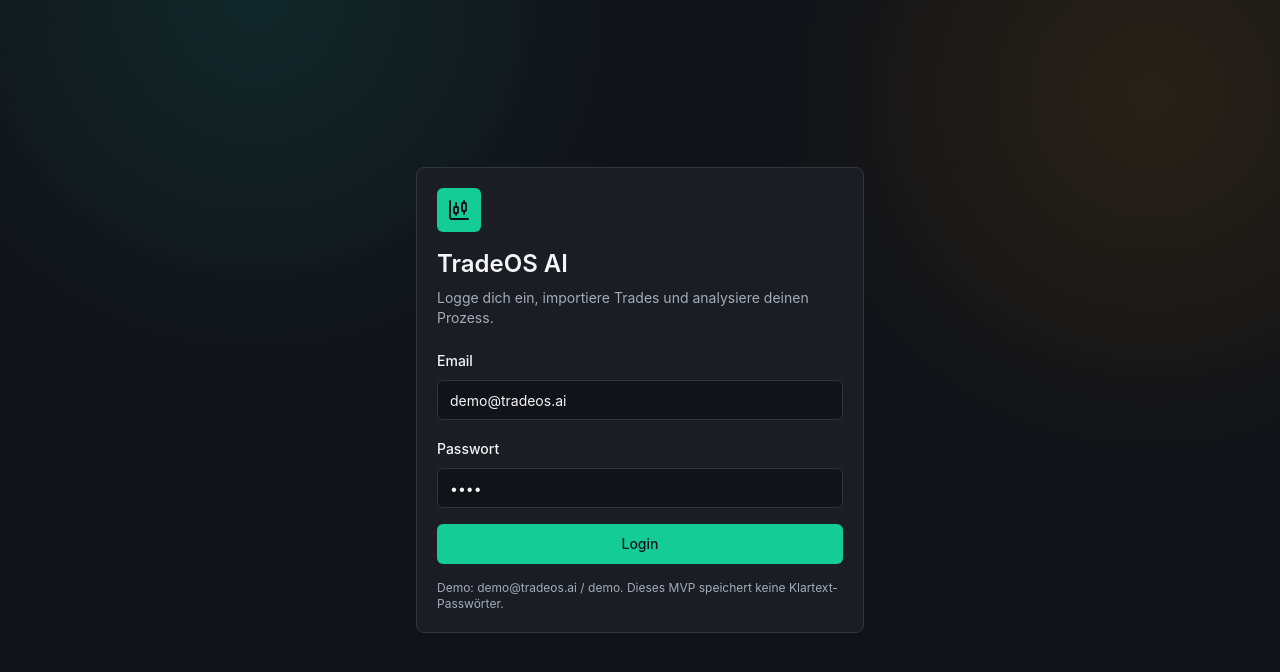
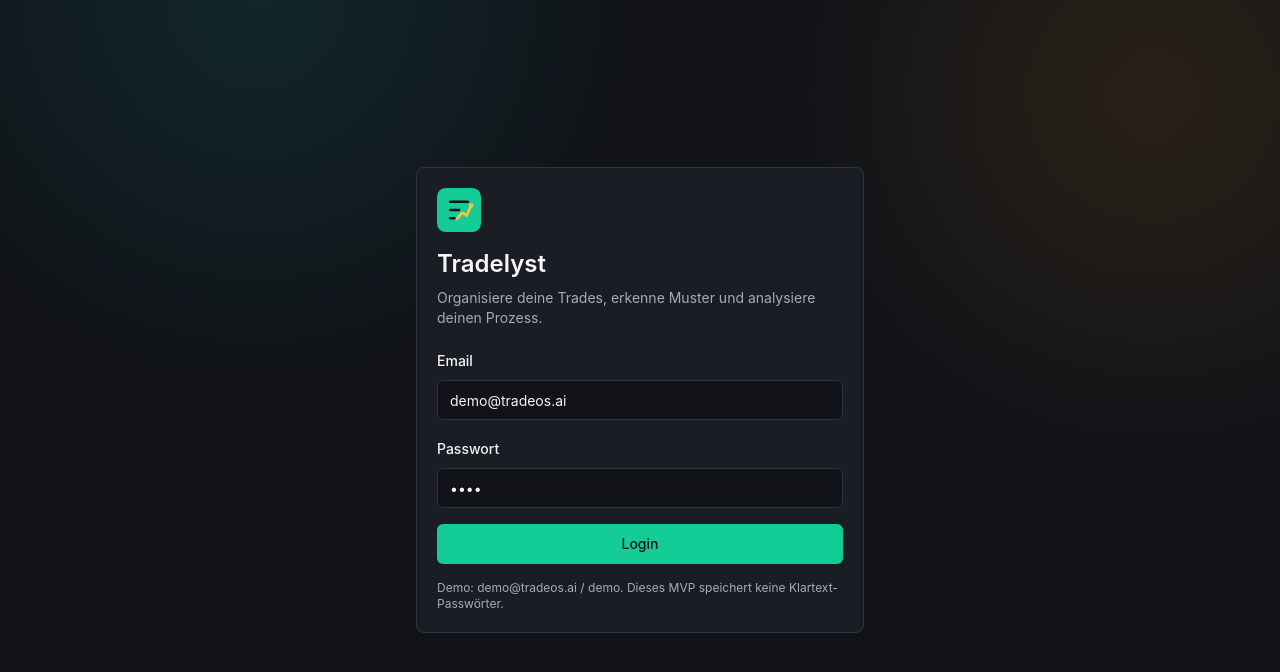
Before and after one commit to mysnip/trade-os, a Next.js app: page /login in a window 1280 px wide. Shown: the top 672 px of the page. Built offline with nearby package versions, Linux system fonts and the light colour scheme; no server answers.

Commit message:
Rebrand app surface to Tradelyst

```diff
--- a/app/layout.tsx
+++ b/app/layout.tsx
@@ -6,8 +6,8 @@ import { authOptions } from "@/lib/auth";
 import "./globals.css";
 
 export const metadata: Metadata = {
-  title: "TradeOS AI",
-  description: "Trading intelligence for journaling, analytics and process improvement."
+  title: "Tradelyst",
+  description: "Trade journal intelligence for structured tracking, analytics and process improvement."
 };
 
 export default async function RootLayout({
--- a/app/login/page.tsx
+++ b/app/login/page.tsx
@@ -3,8 +3,9 @@
 import { useState } from "react";
 import { signIn } from "next-auth/react";
 import { useRouter } from "next/navigation";
-import { CandlestickChart, Loader2 } from "lucide-react";
+import { Loader2 } from "lucide-react";
 
+import { BrandLogo } from "@/components/brand-logo";
 import { Button } from "@/components/ui/button";
 import { Card, CardContent, CardHeader, CardTitle } from "@/components/ui/card";
 import { Input } from "@/components/ui/input";
@@ -39,13 +40,11 @@ export default function LoginPage() {
     <main className="flex min-h-screen items-center justify-center px-4 py-10">
       <Card className="w-full max-w-md">
         <CardHeader className="space-y-4">
-          <div className="flex h-11 w-11 items-center justify-center rounded-md bg-primary text-primary-foreground">
-            <CandlestickChart className="h-6 w-6" />
-          </div>
+          <BrandLogo markClassName="h-11 w-11" />
           <div>
-            <CardTitle className="text-2xl">TradeOS AI</CardTitle>
+            <CardTitle className="text-2xl">Tradelyst</CardTitle>
             <p className="mt-2 text-sm text-muted-foreground">
-              Logge dich ein, importiere Trades und analysiere deinen Prozess.
+              Organisiere deine Trades, erkenne Muster und analysiere deinen Prozess.
             </p>
           </div>
         </CardHeader>
--- a/app/settings/page.tsx
+++ b/app/settings/page.tsx
@@ -105,7 +105,7 @@ export default async function SettingsPage({
             <CardTitle>Compliance</CardTitle>
           </CardHeader>
           <CardContent className="space-y-2 text-sm text-muted-foreground">
-            <p>TradeOS AI analysiert nur vergangene Trades.</p>
+            <p>Tradelyst analysiert nur vergangene Trades.</p>
             <p>Keine Anlageberatung. Keine Signale. Keine Gewinnversprechen.</p>
             <p>User bleiben für alle Trading-Entscheidungen selbst verantwortlich.</p>
           </CardContent>
--- a/components/app-shell.tsx
+++ b/components/app-shell.tsx
@@ -7,7 +7,6 @@ import { signOut } from "next-auth/react";
 import {
   BarChart3,
   Brain,
-  CandlestickChart,
   LayoutDashboard,
   Library,
   LogOut,
@@ -16,6 +15,7 @@ import {
   Upload
 } from "lucide-react";
 
+import { BrandLogo } from "@/components/brand-logo";
 import { Button } from "@/components/ui/button";
 import { cn } from "@/lib/utils";
 
@@ -46,12 +46,10 @@ export function AppShell({
       <aside className="fixed inset-y-0 left-0 hidden w-64 border-r bg-background/85 backdrop-blur xl:block">
         <div className="flex h-full flex-col px-4 py-5">
           <Link href="/dashboard" className="mb-7 flex items-center gap-3 px-2">
-            <div className="flex h-9 w-9 items-center justify-center rounded-md bg-primary text-primary-foreground">
-              <CandlestickChart className="h-5 w-5" />
-            </div>
+            <BrandLogo markClassName="h-9 w-9" />
             <div>
-              <div className="text-base font-semibold">TradeOS AI</div>
-              <div className="text-xs text-muted-foreground">Trading Intelligence</div>
+              <div className="text-base font-semibold">Tradelyst</div>
+              <div className="text-xs text-muted-foreground">Trade Journal Intelligence</div>
             </div>
           </Link>
 
@@ -78,7 +76,7 @@ export function AppShell({
           <div className="mt-auto rounded-md border bg-card p-3 text-xs text-muted-foreground">
             <p className="font-medium text-foreground">Compliance</p>
             <p className="mt-1">
-              Keine Anlageberatung. TradeOS AI analysiert ausschließlich vergangene Trades.
+              Keine Anlageberatung. Tradelyst analysiert ausschließlich vergangene Trades.
             </p>
           </div>
         </div>
@@ -87,8 +85,8 @@ export function AppShell({
       <header className="sticky top-0 z-20 border-b bg-background/88 backdrop-blur xl:ml-64">
         <div className="flex h-16 items-center justify-between gap-4 px-4 sm:px-6">
           <div className="flex items-center gap-3 xl:hidden">
-            <CandlestickChart className="h-5 w-5 text-primary" />
-            <span className="font-semibold">TradeOS AI</span>
+            <BrandLogo markClassName="h-6 w-6" />
+            <span className="font-semibold">Tradelyst</span>
           </div>
           <div className="hidden min-w-0 flex-1 gap-2 overflow-x-auto xl:flex">
             {navItems.map((item) => (
--- /dev/null
+++ b/components/brand-logo.tsx
@@ -0,0 +1,50 @@
+import { cn } from "@/lib/utils";
+
+type BrandLogoProps = {
+  className?: string;
+  markClassName?: string;
+  showWordmark?: boolean;
+};
+
+export function BrandLogo({ className, markClassName, showWordmark = false }: BrandLogoProps) {
+  return (
+    <div className={cn("flex items-center gap-2", className)}>
+      <svg
+        aria-label="Tradelyst logo"
+        className={cn("h-9 w-9 shrink-0", markClassName)}
+        fill="none"
+        viewBox="0 0 40 40"
+        xmlns="http://www.w3.org/2000/svg"
+      >
+        <rect width="40" height="40" rx="8" fill="hsl(var(--primary))" />
+        <path
+          d="M12 12.5H28"
+          stroke="hsl(var(--primary-foreground))"
+          strokeLinecap="round"
+          strokeWidth="2.4"
+        />
+        <path
+          d="M12 20H20"
+          stroke="hsl(var(--primary-foreground))"
+          strokeLinecap="round"
+          strokeWidth="2.4"
+        />
+        <path
+          d="M12 27.5H16"
+          stroke="hsl(var(--primary-foreground))"
+          strokeLinecap="round"
+          strokeWidth="2.4"
+        />
+        <path
+          d="M18 28L23 22.5L27 25L31 16"
+          stroke="#f8c14a"
+          strokeLinecap="round"
+          strokeLinejoin="round"
+          strokeWidth="2.5"
+        />
+        <circle cx="31" cy="16" r="2.2" fill="#f8c14a" />
+      </svg>
+      {showWordmark ? <span className="font-semibold">Tradelyst</span> : null}
+    </div>
+  );
+}
--- a/components/compliance-note.tsx
+++ b/components/compliance-note.tsx
@@ -5,7 +5,7 @@ export function ComplianceNote() {
     <div className="flex items-start gap-3 rounded-lg border bg-card p-4 text-sm text-muted-foreground">
       <ShieldCheck className="mt-0.5 h-5 w-5 shrink-0 text-primary" />
       <p>
-        TradeOS AI ist keine Signal-Plattform und bietet keine Anlageberatung. Die App analysiert
+        Tradelyst ist keine Signal-Plattform und bietet keine Anlageberatung. Die App analysiert
         ausschließlich vergangene Trades, Verhaltensmuster und Prozessqualität. Keine Gewinnversprechen.
       </p>
     </div>
--- a/components/settings/tradovate-settings.tsx
+++ b/components/settings/tradovate-settings.tsx
@@ -57,7 +57,7 @@ export function TradovateSettings({ connection }: { connection: TradovateConnect
         {!connection ? (
           <div className="space-y-4">
             <div className="rounded-md border p-3 text-sm text-muted-foreground">
-              Du wirst zu Tradovate weitergeleitet. Danach lädt TradeOS die verfügbaren Accounts und du
+              Du wirst zu Tradovate weitergeleitet. Danach lädt Tradelyst die verfügbaren Accounts und du
               entscheidest, welche importiert werden.
             </div>
             <Button asChild>
--- a/lib/ai/generateTradingInsights.ts
+++ b/lib/ai/generateTradingInsights.ts
@@ -133,7 +133,7 @@ export async function generateTradingInsights(userId: string, dateRange?: DateRa
         {
           role: "user",
           content: JSON.stringify({
-            product: "TradeOS AI",
+            product: "Tradelyst",
             constraint:
               "No Anlageberatung, no signal generation, no recommendation to enter or exit any future trade.",
             metrics,
```
Also changed, not shown: 1 other file (tests, documents, lock files or other folders).
